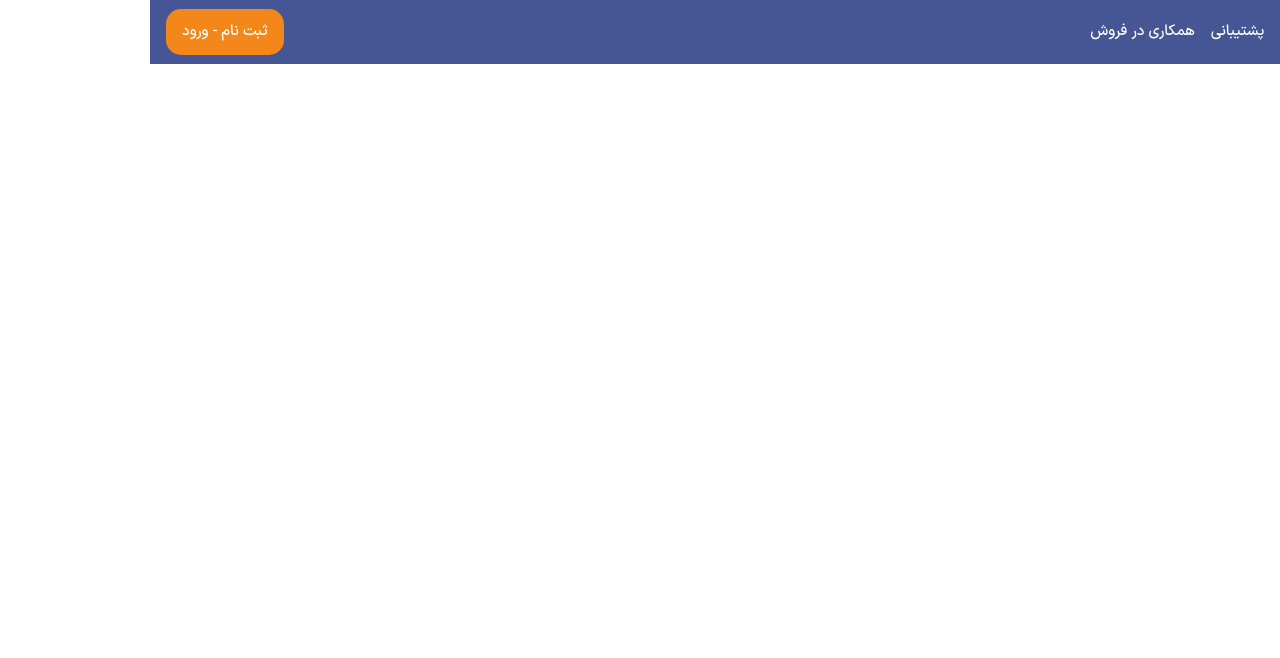
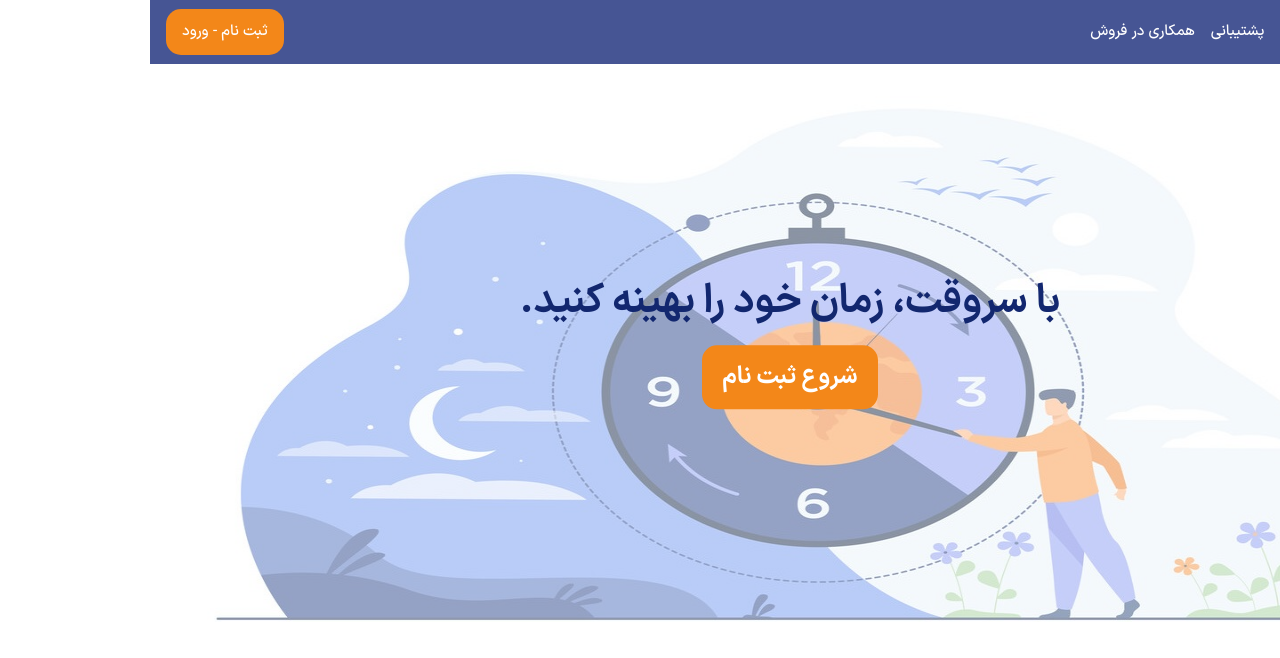
Before and after one commit to mobintahmasbi/sarevaght-front-end-nextjs, a Next.js app: page / in a window 1280 px wide. Shown: the top 658 px of the page. Built offline with nearby package versions, Linux system fonts and the light colour scheme.

Commit message:
create banner in both size

```diff
--- a/src/app/components/menu.tsx
+++ b/src/app/components/menu.tsx
@@ -1,6 +1,6 @@
 "use client";
 import Image from "next/image";
-import menuIcon from '../../../public/menu-icon.png';
+import menuIcon from "../../../public/menu-icon.png";
 import { useState, useRef, useEffect } from "react";
 
 export default function Menu() {
@@ -19,14 +19,14 @@ export default function Menu() {
         src={menuIcon}
         alt="menu-icon"
         className="sm:hidden w-9 h-9 mx-2"
-        onClick={() => setShowMenu(prev => !prev)}
+        onClick={() => setShowMenu((prev) => !prev)}
       />
       {showMenu && (
         <ul
           ref={ulRef}
           tabIndex={0}
           onBlur={() => setShowMenu(false)}
-          className="absolute top-16 right-0 w-full bg-main-blue text-white text-[15px] list-none p-4 focus:outline-none"
+          className="absolute top-16 right-0 w-full bg-main-blue text-white text-[15px] list-none p-4 focus:outline-none z-20"
         >
           <li className="cursor-pointer w-full text-center">درباره ما</li>
           <hr className="border-white my-2" />
--- a/src/app/globals.css
+++ b/src/app/globals.css
@@ -1,10 +1,13 @@
 @import "tailwindcss";
 
+.dark-blue {
+    color: #12276F;
+}
 
-.bg-main-blue{
+.bg-main-blue {
     background-color: #465594;
 }
 
-.bg-main-orange{
+.bg-main-orange {
     background-color: #F38719;
 }
--- a/src/app/page.tsx
+++ b/src/app/page.tsx
@@ -1,9 +1,34 @@
+import Image from "next/image";
 import LandingHeader from "./components/landingHeader";
+import mdBanner from "../../public/banner-md.jpg";
+import smBanner from "../../public/ms-landing-banner.jpg";
 
 export default function Home() {
   return (
     <>
       <LandingHeader />
+      <div className="w-full sm:h-[558px] h-[393px] relative">
+        <Image
+          src={mdBanner}
+          alt="banner"
+          className="w-full h-full opacity-50 z-0 hidden sm:block"
+        />
+        <Image
+          src={smBanner}
+          alt="banner"
+          className="w-full h-full opacity-50 z-0 block sm:hidden"
+        />
+        <div className="absolute top-1/2 transform -translate-y-1/2 z-10 w-full">
+          <div className="flex flex-col items-center w-full">
+            <div className="dark-blue sm:text-[40px] text-2xl  font-bold text-center w-full">
+              با سروقت، زمان خود را بهینه کنید.
+            </div>
+            <button className="bg-main-orange text-white sm:text-2xl text-[16px] font-bold sm:py-4 sm:px-5 py-3 px-4 text-center rounded-[15px] cursor-pointer mt-4">
+              شروع ثبت نام
+            </button>
+          </div>
+        </div>
+      </div>
     </>
   );
 }
```
Also changed, not shown: src/app/components/landingHeader.tsx (+5 -12 lines).
